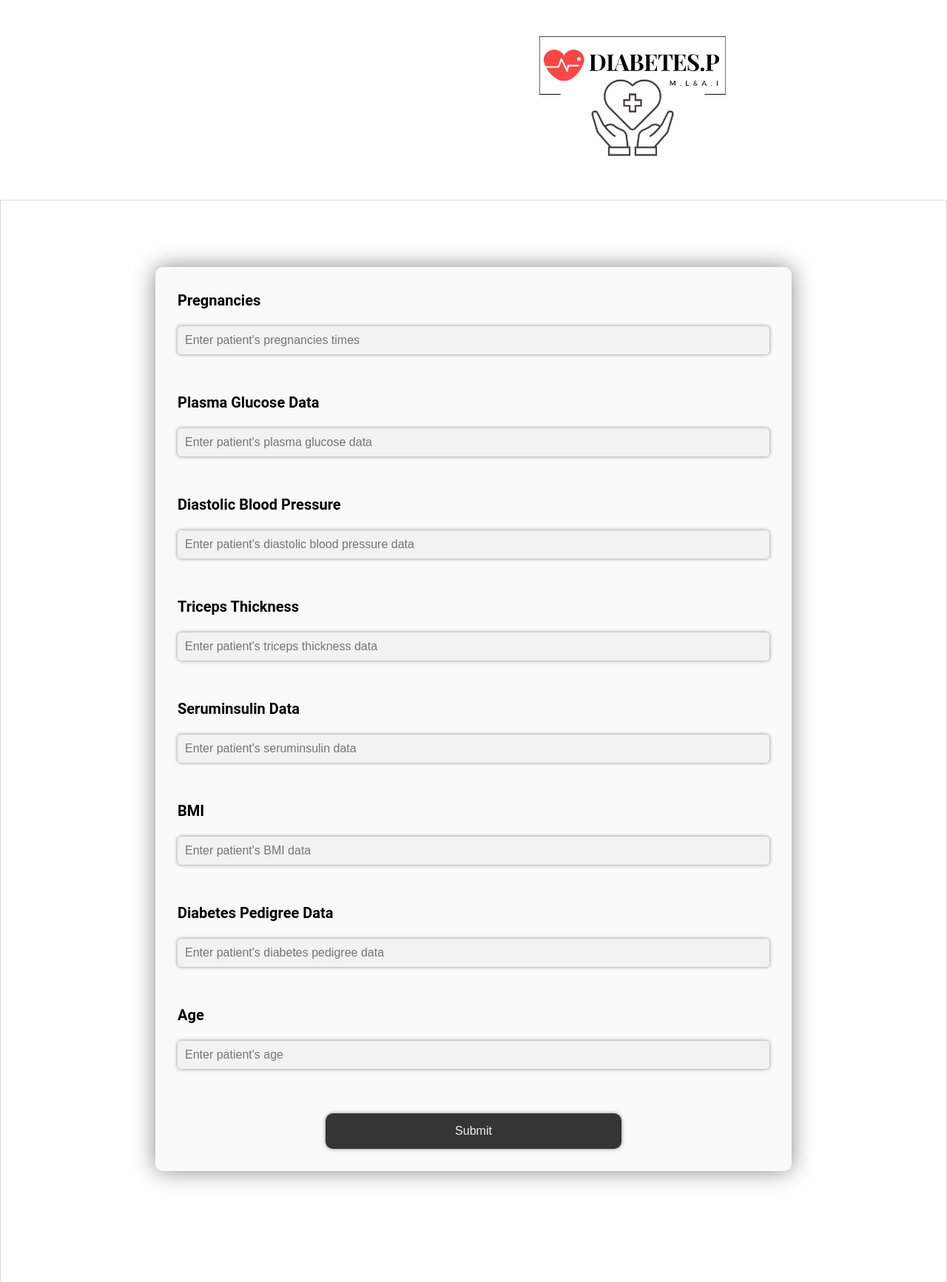
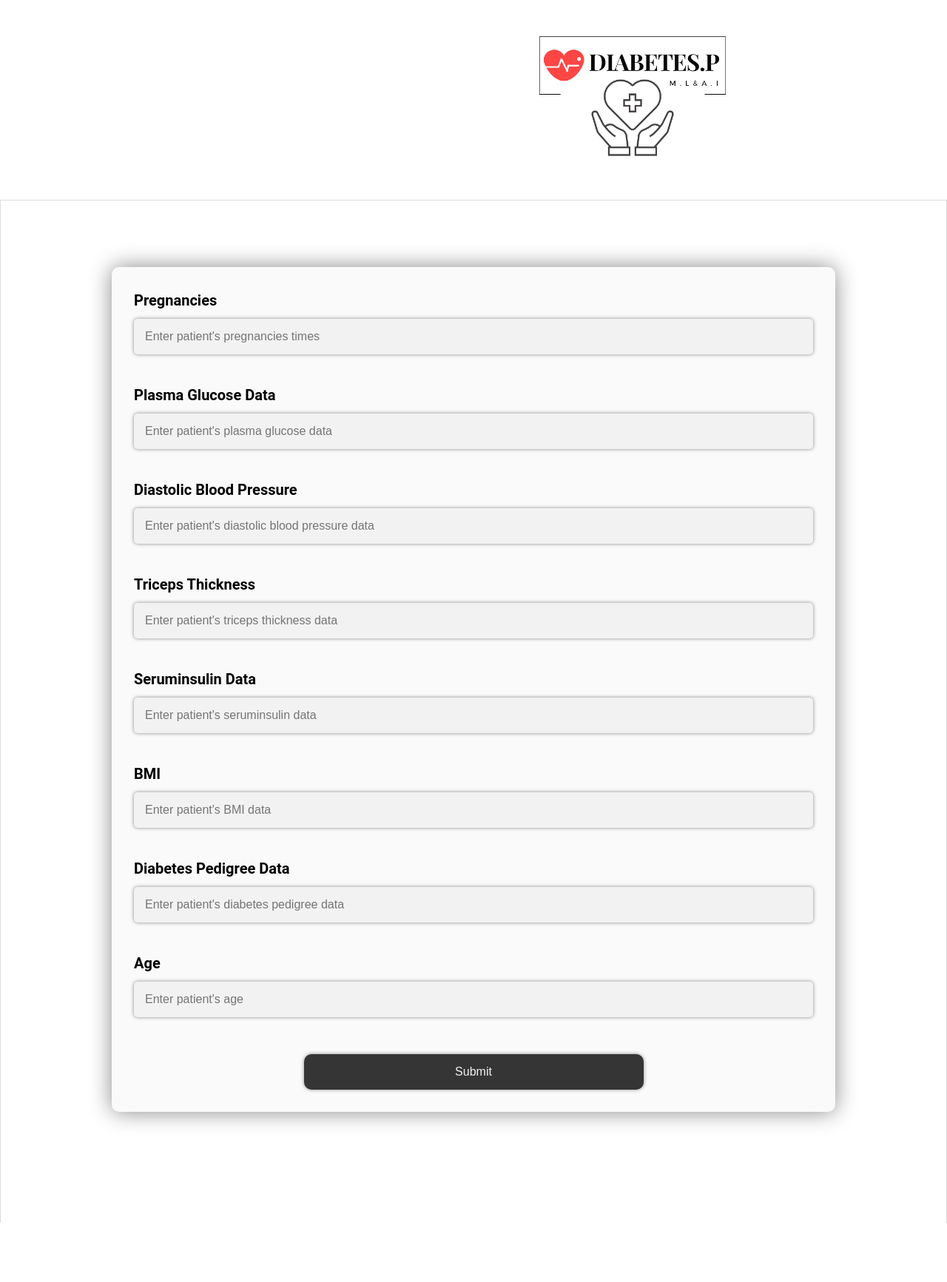
Before and after one commit to ZiGuan/Diabetes-Prediction-Using-Machine-Learning-Algorithms, a Flask app: page /formtest in a window 1280 px wide; the page is wider, and only the part inside the window is pictured. Shown: that part at 74% size. After the commit the page ends 1653 px from the top of that part, so only its background shows below. Run offline with Flask 3, Linux system fonts and the light colour scheme; parts of the project's set-up code (start-up, migrations or seed data) failed here and were passed over.

```diff
--- a/app.py
+++ b/app.py
@@ -26,6 +26,7 @@ def predict():
     test_data = np.array(features)
     data = test_data.reshape(1,-1)
     prediction = model.predict(data)
+    print(prediction)
 
     return render_template('predict.html', prediction_result=prediction)
 
--- a/static/predict.css
+++ b/static/predict.css
@@ -32,7 +32,7 @@ form {
     border-radius: 10px;
     box-shadow: 0 0 30px #888;
     margin: 100px auto;
-    max-width: 800px;
+    max-width: 1000px;
     padding: 30px;
     font-size: 20px;
 }
@@ -54,9 +54,9 @@ input[type="text"] {
     border-radius: 5px;
     box-shadow: 0px 0px 5px #888;
     font-size: 16px;
-    margin-top: -10px;
-    margin-bottom: 20px;
-    padding: 10px;
+    margin-top: -20px;
+    margin-bottom: 10px;
+    padding: 15px;
     width: 100%;
 }
 
--- a/templates/predict.html
+++ b/templates/predict.html
@@ -58,11 +58,11 @@
 
         {% if prediction_result == 1 %}
             <h2 class="risk_result" style="color: red">HIGH RISK</h2>
-            <p class='details'>The percentage of <strong >HAVE DIABETES DISEASE </strong> is 96.28 %.</p>
+            <p class='details'>The percentage of <strong> HAVE DIABETES DISEASE </strong> is 96.64 %.</p>
 
         {% elif prediction_result == 0 %}
             <h2 class="risk_result" style="color: rgb(114, 168, 33)">LOW RISK</h2>
-            <p class='details'>The percentage of <strong> HAVE DIABETES DISEASE </strong> is 96.28 %</p>
+            <p class='details'>The percentage of <strong> HAVE NO DIABETES DISEASE </strong> is 96.64 %</p>
 
         {% endif %}
 
```
Also changed, not shown: New Text Document.txt (deleted), 3 other files.
